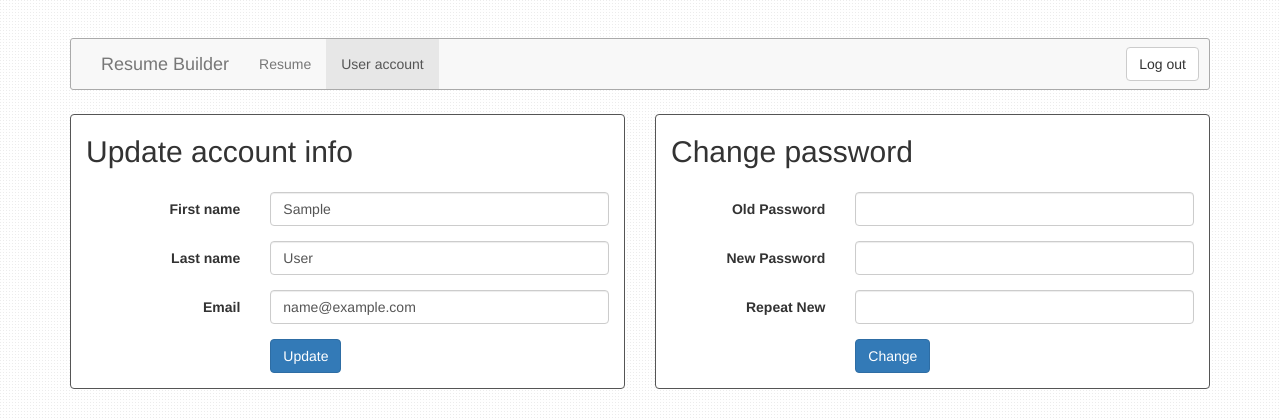
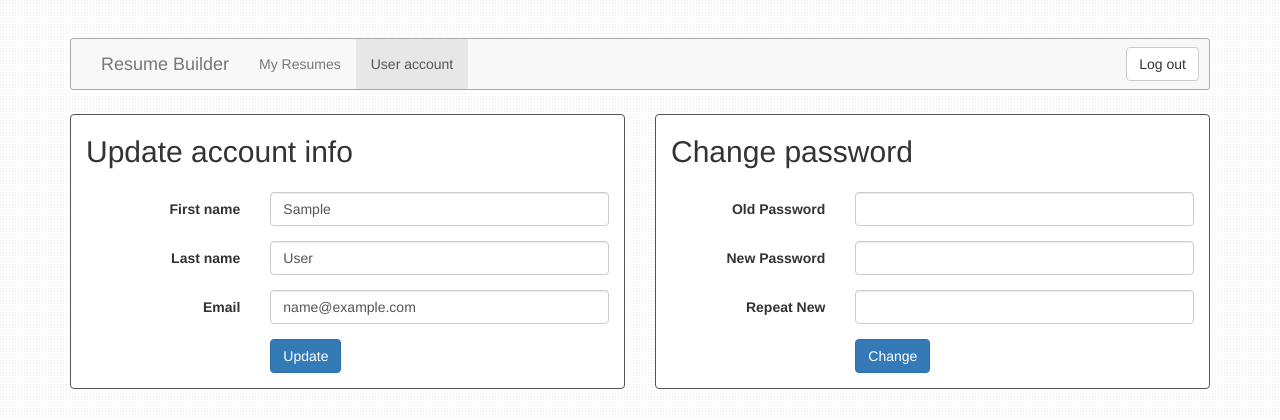
Before and after one commit to toyg/django-resume-builder, a Django app: page /user/ in a window 1280 px wide. Shown: the top 420 px of the page. Run offline with Django 3.2, Linux system fonts and the light colour scheme; the visitor is signed in with stand-in values (Sample User, id 1); some libraries are stand-ins or nearby versions.

Commit message:
corrected navbar link

```diff
--- a/templates/base_logged_in.html
+++ b/templates/base_logged_in.html
@@ -33,7 +33,7 @@ the Django admin)
 
         <ul class="nav navbar-nav">
           <li role="presentation" {% if "/resume/" in request.path %}class="active"{% endif %}>
-            <a href="/resume/">Resume</a>
+            <a href="{% url 'resume-list' %}">My Resumes</a>
           </li>
           <li role="presentation" {% if "/user/" in request.path %}class="active"{% endif %}>
             <a href="/user/">User account</a>
```
